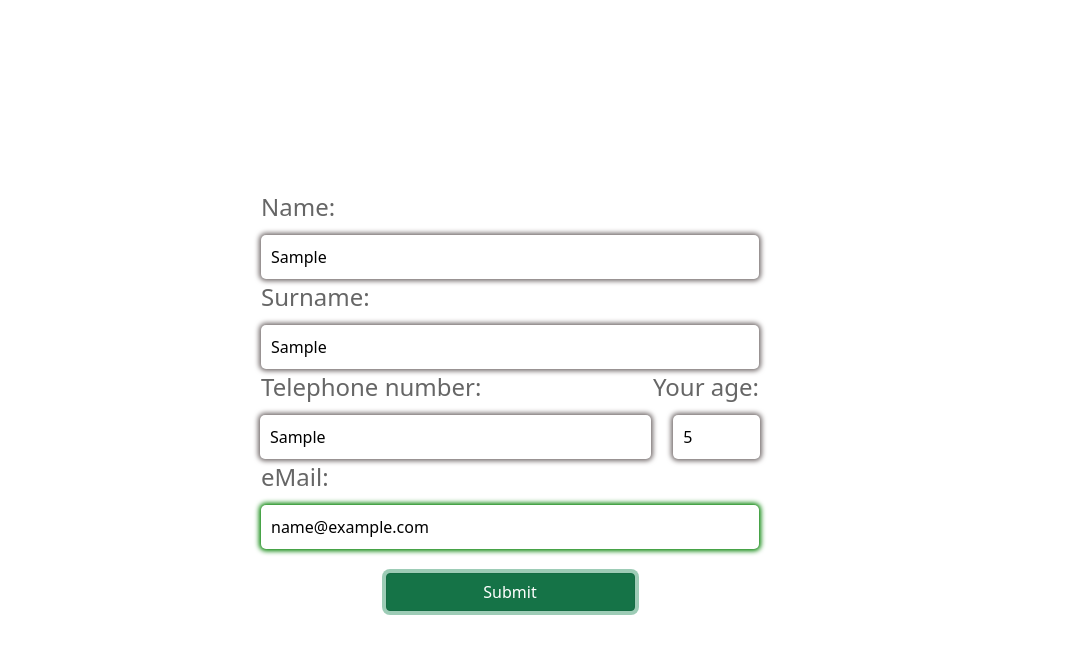
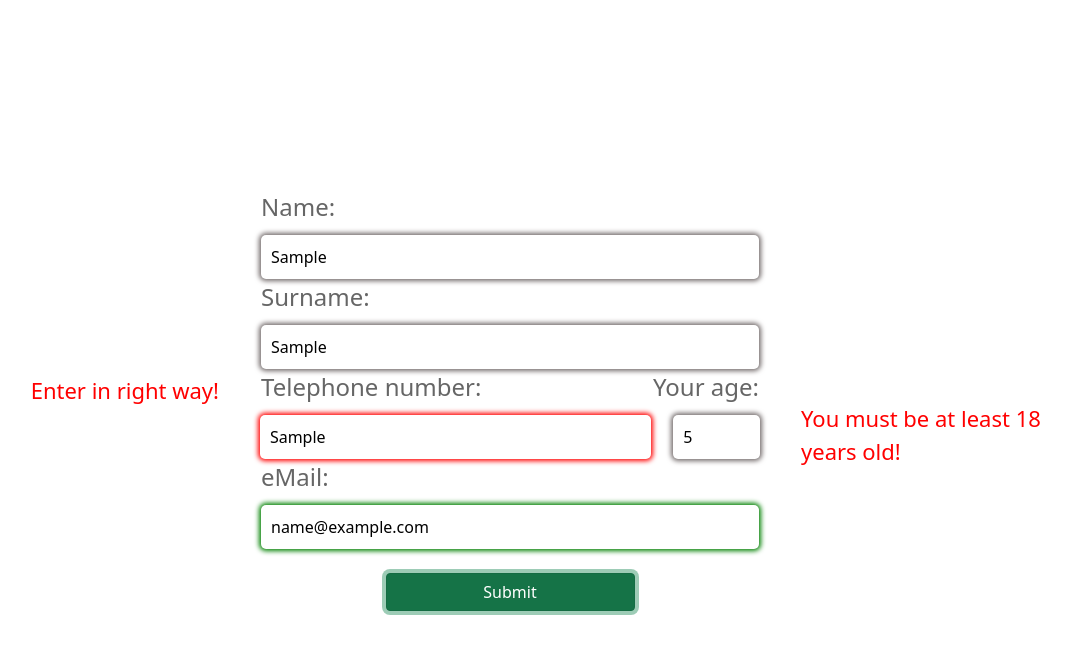
Before and after one commit to al1yew/FrontEnd, a plain HTML site: page Form validation/index.html in a window 1280 px wide. Both pictures are taken after typing "Sample", "Sample", "Sample", "5", "name@example.com" into the empty fields and a click on the button "Submit". Shown: the whole page, without its empty margins (118-1189 px from the left). Drawn offline with nearby package versions, Linux system fonts and the light colour scheme.

Commit message:
Published changes

```diff
--- a/Form validation/assets/js/script.js
+++ b/Form validation/assets/js/script.js
@@ -19,62 +19,69 @@ btn.addEventListener('click', function () {
     //#endregion
 
     //#region phone validation
-    // if (phone_regex.test(phone.value)) {
-    //     phone.style.boxShadow = '0px 0px 5px 2px green';
-    // }
-    // else {
-    //     phone.style.boxShadow = '0px 0px 5px 2px red';
-    //     alert("Enter your phone number in right way!")  //belede olar
-    //     // let p = document.createElement('p');            // belede olar
-    //     // p.setAttribute('id', 'p');                      // amma yaxshisi yaradib d-none vermekdi
-    //     // p.innerHTML = "Enter in right Way!"
-    //     // elements.append(p);
-
-    // }
+    if (phone_regex.test(phone.value)) {
+        document.getElementById('p_number').classList.add('d-none');
+        phone.style.boxShadow = '0px 0px 5px 2px green';
+    }
+    else {
+        phone.style.boxShadow = '0px 0px 5px 2px red';
+        // alert("Enter your phone number in right way!")  //belede olar
+        // let p = document.createElement('p');            // belede olar
+        // p.setAttribute('id', 'p');                      // amma yaxshisi yaradib d-none vermekdi
+        // p.innerHTML = "Enter in right Way!"
+        // elements.append(p);
+        document.getElementById('p_number').classList.remove('d-none');
+    }
     //#endregion
 
     //#region email validation
     if (email_regex.test(email.value)) {
+        document.getElementById('p_email').classList.add('d-none');
         email.style.boxShadow = '0px 0px 5px 2px green';
-        document.getElementById('email_p').classList.remove('email_p_active');
     }
     else {
         // alert('Write eMail in right way!');
-        document.getElementById('email_p').classList.add('email_p_active');
         email.style.boxShadow = '0px 0px 5px 2px red';
+        document.getElementById('p_email').classList.remove('d-none');
     }
 
     //#endregion
 
-    // //#region name validation
+    //#region name validation
 
-    // if (nnname.length < 1) {
-    //     alert('Name must be minimum 1 character')
-    // }
-    // else {
-    //     nnname.style.boxShadow = '0px 0px 5px 2px green';
-    // }
-    // //#endregion
+    if (nnname.length < 1) {
+        // alert('Name must be minimum 1 character');
+        document.getElementById('p_name').classList.remove('d-none');
+    }
+    else {
+        // nnname.style.boxShadow = '0px 0px 5px 2px green';
+        document.getElementById('p_name').classList.add('d-none');
+    }
+    //#endregion
 
-    // //#region surname validation
+    //#region surname validation
 
-    // if (sssurname.length < 1) {
-    //     alert('Surname must be minimum 1 character')
-    // }
-    // else {
-    //     sssurname.style.boxShadow = '0px 0px 5px 2px green';
-    // }
-    // //#endregion
+    if (sssurname.length < 1) {
+        // alert('Surname must be minimum 1 character');
+        document.getElementById('p_surname').classList.remove('d-none');
+    }
+    else {
+        document.getElementById('p_surname').classList.add('d-none');
+        // sssurname.style.boxShadow = '0px 0px 5px 2px green';
+    }
+    //#endregion
 
-    // //#region age validation
+    //#region age validation
 
-    // if (age <= 18) {
-    //     alert('Your age must be at least 18')
-    // }
-    // else {
-    //     age.style.boxShadow = '0px 0px 5px 2px green';
-    // }
+    if (age <= 18) {
+        // alert('Your age must be at least 18');
+        document.getElementById('p_age').classList.remove('d-none');
+    }
+    else {
+        document.getElementById('p_age').classList.add('d-none');
+        age.style.boxShadow = '0px 0px 5px 2px green';
+    }
 
-    // //#endregion
+    //#endregion
 
 })
--- a/Form validation/assets/styles/style.scss
+++ b/Form validation/assets/styles/style.scss
@@ -16,7 +16,7 @@
         .elements {
             padding: 30px;
 
-            .button_holder{
+            .button_holder {
                 display: flex;
                 justify-content: center;
                 align-items: center;
@@ -29,7 +29,8 @@
                 color: #666;
                 font-weight: 400;
             }
-            input{
+
+            input {
                 transition: 0.3s;
                 padding: 10px;
                 outline: none;
@@ -39,20 +40,24 @@
             }
         }
 
-        #email_p{
-            position: absolute;
-            font-size: 20px;
-            color: red;
-            font-weight: 600;
-            left: 17%;
-            transition: 0.2s;
-            transform: scale(0);
+        .ps {
+
+            p {
+                margin-top: 30px;
+                color: red;
+                font-weight: 500;
+                font-size: 22px;
+                margin-bottom: 50px;
+            }
         }
-        #email{
-            position: relative;
-        }
-        .email_p_active{
-            transform: scale(1) !important;
+        .ps1 {
+            p {
+                margin-top: 120px;
+                color: red;
+                font-weight: 500;
+                font-size: 22px;
+                margin-bottom: 50px;
+            }
         }
     }
 }
--- a/Form validation/index.html
+++ b/Form validation/index.html
@@ -21,19 +21,24 @@
         <div class="container">
             <div class="row all">
 
+
+                    <div class="col-lg-3 ps text-end">
+                        <p class="d-none" id="p_name">Enter in right way!</p>
+                        <p class="d-none" id="p_surname">Enter in right way!</p>
+                        <p class="d-none" id="p_number">Enter in right way!</p>
+                        <p class="d-none" id="p_email">Enter in right way!</p>
+                    </div>
+
                     <div class="col-lg-6 elements" id="all">
-
                         <label for="input">
                             Name:
                         </label>
-                    <!-- <p class="" id="name_p">Enter in right way!</p> -->
                         <input id="name" class="col-lg-12" type="text" autocomplete="off">
 
                         <label for="input">
                             Surname:
                         </label>
 
-                    <!-- <p class="" id="surname_p">Enter in right way!</p> -->
                         <input id="surname" class="col-lg-12" type="text" autocomplete="off">
 
                         <div class="row justify-content-around">
@@ -45,9 +50,7 @@
                             <label class="col-lg-4 text-end" for="input" autocomplete="off">
                                 Your age:
                             </label>
-                        <!-- <p class="" id="phone_p">Enter in right way!</p> -->
                             <input id="phone" class="col-lg-9" type="text">
-                        <!-- <p class="" id="age_p">Enter in right way!</p> -->
                             <input id="age" class="col-lg-2" type="number" autocomplete="off">
 
                         </div>
@@ -56,7 +59,6 @@
                             eMail:
                         </label>
 
-                    <p class="" id="email_p">Enter in right way!</p>
                         <input id="email" class="col-lg-12" type="email" autocomplete="off">
 
                         <div class="button_holder col-lg-12">
@@ -64,8 +66,12 @@
                                 Submit
                             </button>
                         </div>
+                    </div>
 
+                    <div class="col-lg-3 ps1">
+                        <p class="d-none" id="p_age">You must be at least 18 years old!</p>
                     </div>
+
             </div>
         </div>
     </section>
```
Also changed, not shown: Form validation/assets/styles/style.css, 1 other file. Lines whose indentation alone changed are shown as unchanged.
